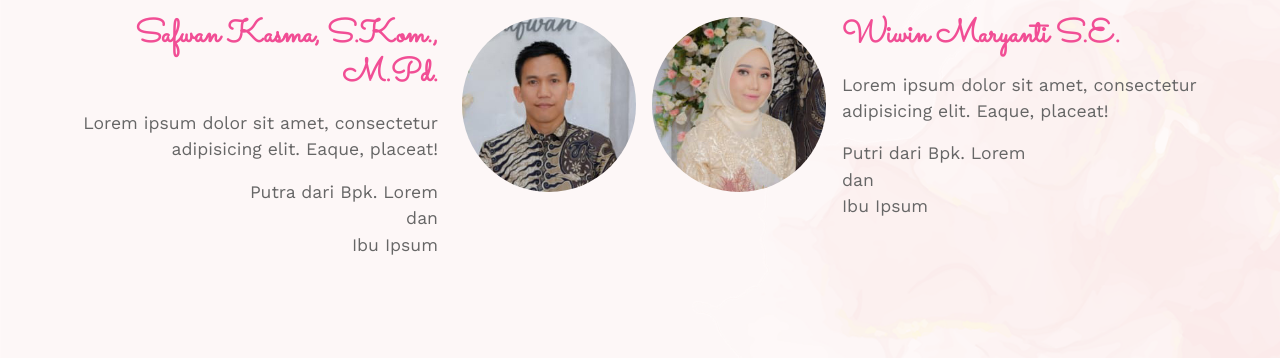
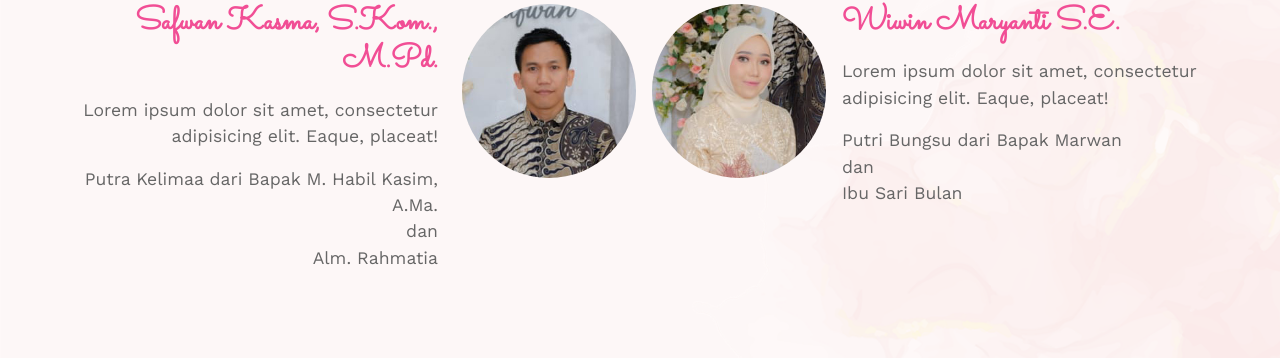
Before and after one commit to WeddingSW26/wedding, a plain HTML site: page index.html in a window 1280 px wide. Shown: the part 1219-1577 px from the top of the page. Drawn offline with nearby package versions, Linux system fonts and the light colour scheme; some packages are replaced by stand-ins of ours; a script that the page names is missing.

Commit message:
Update index.html

```diff
--- a/index.html
+++ b/index.html
@@ -116,7 +116,7 @@
                   Lorem ipsum dolor sit amet, consectetur adipisicing elit.
                   Eaque, placeat!
                 </p>
-                <p>Putra dari Bpk. Lorem <br />dan<br />Ibu Ipsum</p>
+                <p>Putra Kelimaa dari Bapak M. Habil Kasim, A.Ma. <br />dan<br />Alm. Rahmatia</p>
               </div>
               <div class="col-4">
                 <img
@@ -142,7 +142,7 @@
                   Lorem ipsum dolor sit amet, consectetur adipisicing elit.
                   Eaque, placeat!
                 </p>
-                <p>Putri dari Bpk. Lorem <br />dan<br />Ibu Ipsum</p>
+                <p>Putri Bungsu dari Bapak Marwan <br />dan<br />Ibu Sari Bulan</p>
               </div>
             </div>
           </div>
```
